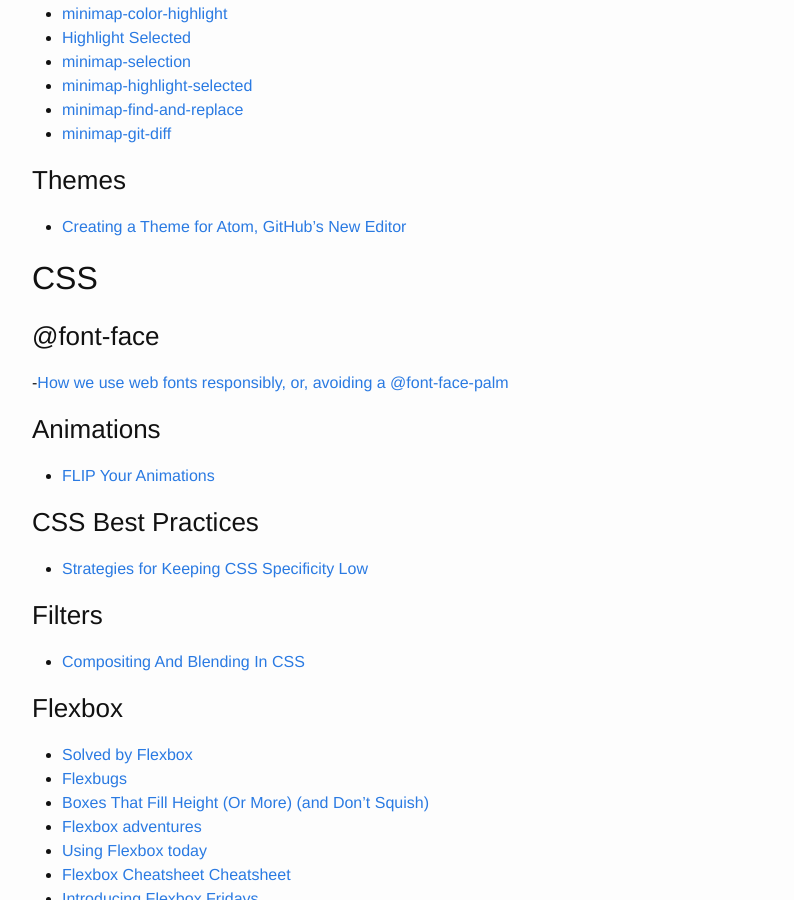
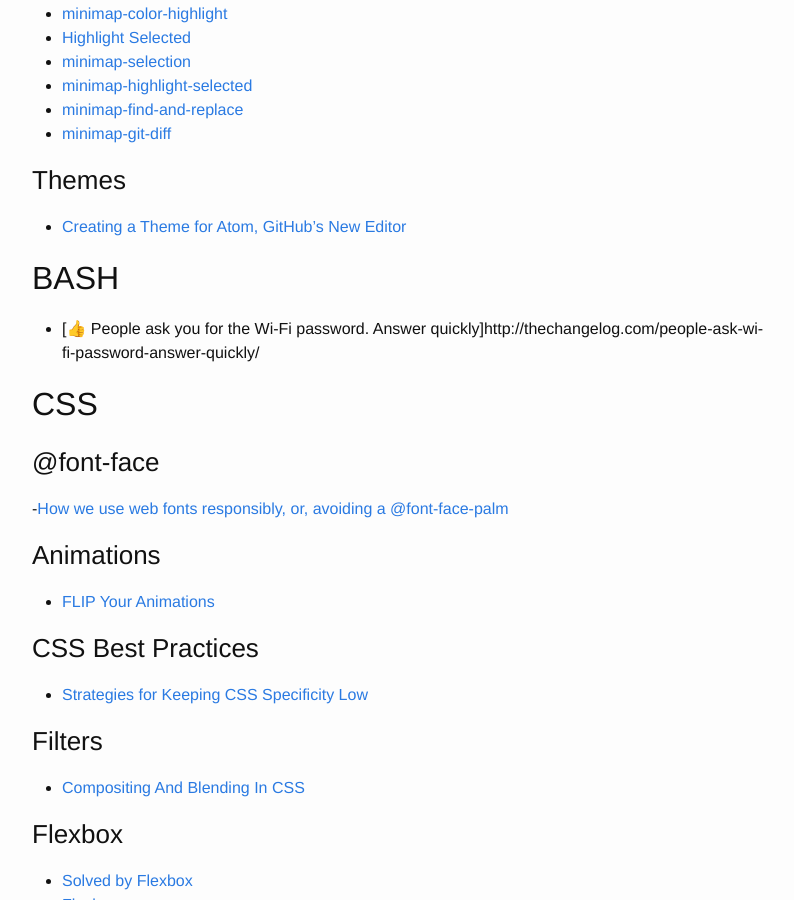
Before and after one commit to brownerd/brownerd.github.io, a Jekyll site: the page built from _posts/2015-01-01-reading-list-2015.md, in a window 1280 px wide and 900 px high, scrolled down 750 px. Shown: the whole window, without its empty margins (238-1032 px from the left). Built offline with Jekyll 4.4.1, drawn with Linux system fonts in a browser that asks for light colours; emoji names are drawn with the system emoji font.

Commit message:
liquid and jekyll stuff. also, and wifi tool

```diff
--- a/_posts/2015-01-01-reading-list-2015.md
+++ b/_posts/2015-01-01-reading-list-2015.md
@@ -38,6 +38,11 @@ This is a running list of all the articles I read during 2015 that I want to rem
 ### Themes
 - [Creating a Theme for Atom, GitHub's New Editor](http://www.ericfreese.com/creating-a-theme-for-atom-github-s-new-editorhttp://www.ericfreese.com/creating-a-theme-for-atom-github-s-new-editor)
 
+
+
+
+## BASH
+- [:+1: People ask you for the Wi-Fi password. Answer quickly]http://thechangelog.com/people-ask-wi-fi-password-answer-quickly/
 
 
 
```
Also changed, not shown: other parts of _posts/2015-01-01-reading-list-2015.md (+1 -1 lines).
